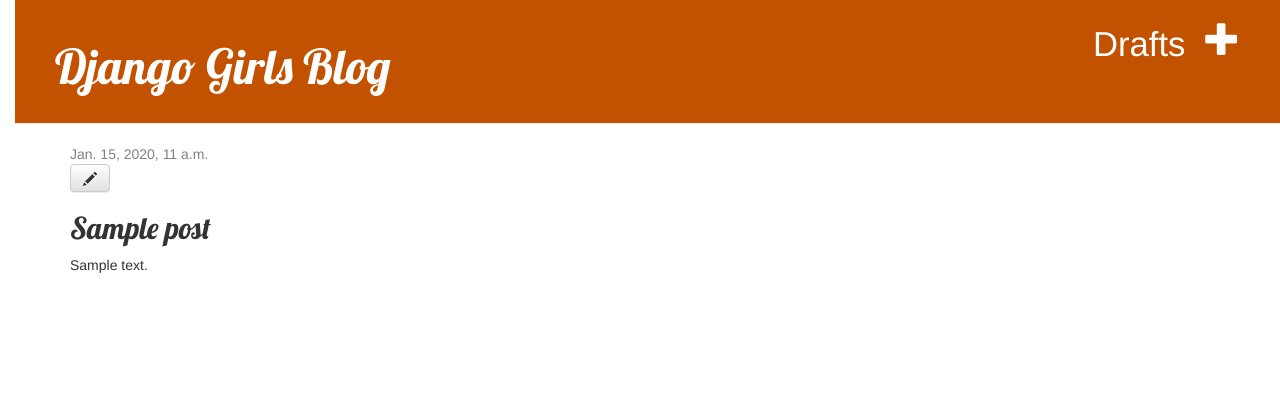
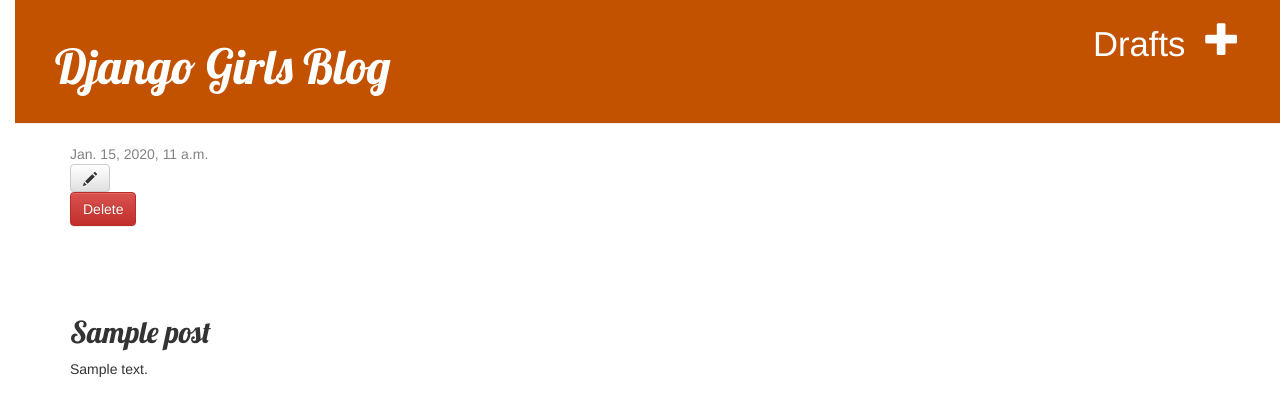
Before and after one commit to nounours-bear/my-first-blog, a Django app: page /post/1/ in a window 1280 px wide. Shown: the top 416 px of the page. Run offline with Django 5.2, Linux system fonts and the light colour scheme; a user stored in the database is signed in; tables that the repository leaves empty hold one stand-in row (values such as "Sample post"); some libraries are stand-ins or nearby versions.

Commit message:
Add support to delete blogs

```diff
--- a/blog/templates/blog/post_detail.html
+++ b/blog/templates/blog/post_detail.html
@@ -13,6 +13,11 @@
         {% endif %}
         {% if user.is_authenticated %}
             <a class="btn btn-default" href="{% url 'post_edit' pk=post.pk %}"><span class="glyphicon glyphicon-pencil"></span></a>
+            <form method="POST" action="{% url 'post_remove' pk=post.pk %}" class="post-form">{% csrf_token %}
+                <button type="submit" class="post btn btn-danger" name="delete">
+                Delete
+                </button>
+            </form>
         {% endif %}
         <h2>{{ post.title }}</h2>
         <p>{{ post.text|linebreaksbr }}</p>
--- a/blog/urls.py
+++ b/blog/urls.py
@@ -8,4 +8,5 @@ urlpatterns = [
     path('post/<int:pk>/edit/', views.post_edit, name='post_edit'),
     path('drafts/', views.post_draft_list, name='post_draft_list'),
     path('post/<int:pk>/publish/', views.post_publish, name='post_publish'),
+    path('post/<int:pk>/remove/', views.post_remove, name='post_remove'),
 ]
--- a/blog/views.py
+++ b/blog/views.py
@@ -47,3 +47,9 @@ def post_publish(request, pk):
     if request.method=='POST':
         post.publish()
     return redirect('post_detail', pk=pk)
+
+def post_remove(request, pk):
+    post = get_object_or_404(Post, pk=pk)
+    if request.method=='POST':
+        post.delete()
+    return redirect('post_list')
```
